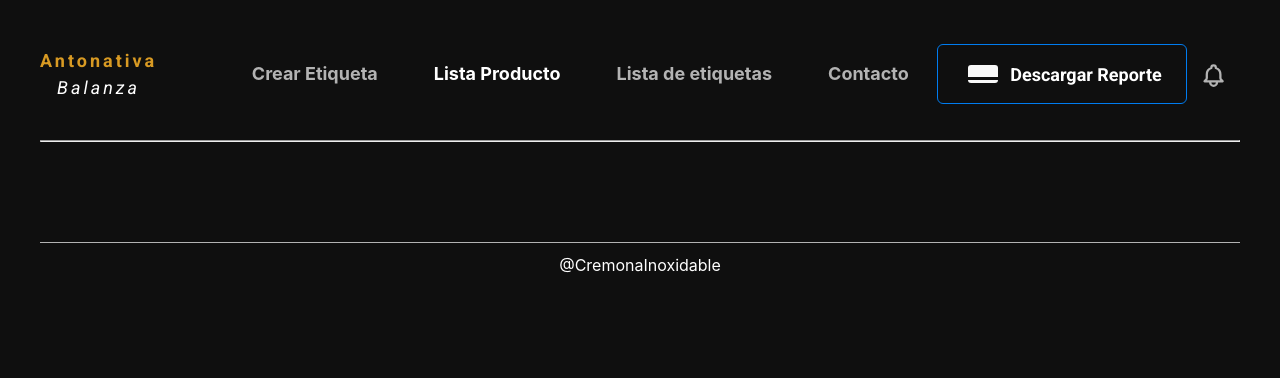
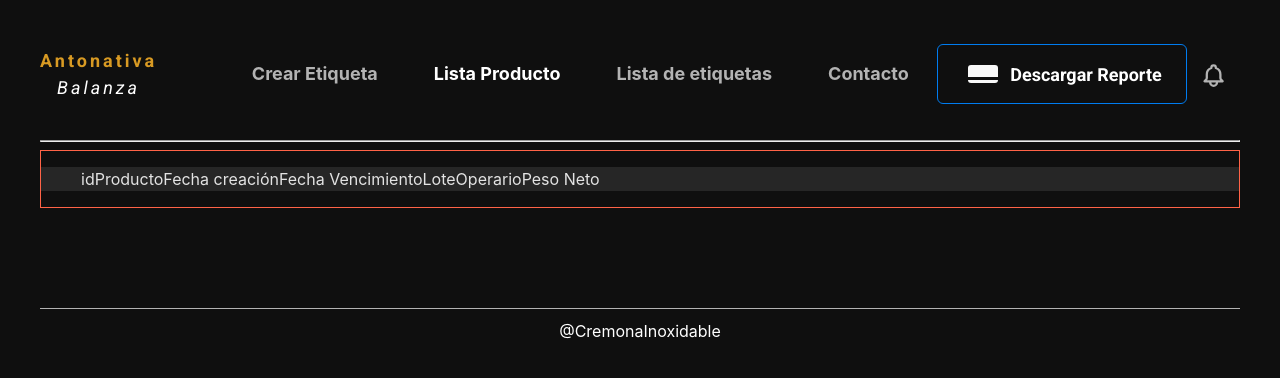
Before and after one commit to JhonatanCremona/interfazBalanzaAntonativa, a React (Vite) app: page /producto in a window 1280 px wide. Shown: the top 378 px of the page. Built offline with nearby package versions, Linux system fonts and the light colour scheme; no server answers.

Commit message:
Agregar App.jsx ListaProducto

```diff
--- /dev/null
+++ b/public/css/ListaProducto.css
@@ -0,0 +1,9 @@
+.listaProducto {
+    border: 1px solid tomato;
+}
+.listaProducto ul {
+    display: flex;
+    list-style: none;
+    background: #262626;
+
+}
--- a/src/App.jsx
+++ b/src/App.jsx
@@ -11,7 +11,7 @@ import { EtiquetaContextProvaider } from './components/context/EtiquetaContext';
 import { Contacts } from './components/Contact';
 import { Layout } from './components/Layaout';
 import { Footer } from './components/Footer';
-import { ListaProducto } from './components/listaProducto/listaProducto';
+import { ListaProducto } from './components/listaProducto/ListaProducto';
 
 function App() {
 
--- a/src/components/context/EtiquetaContext.jsx
+++ b/src/components/context/EtiquetaContext.jsx
@@ -5,9 +5,8 @@ export const EtiquetaContextProvaider = ({ children}) => {
     const [etiqueta, setEtiqueta] = useState([]);
     const [producto, setProducto] = useState([]);
 
-    const API = "http://localhost:5000/api/listar";
-    const apiProducto = "http://localhost:5000/pruductos/listar"
-    const example  = "https://dummyjson.com/products"
+    const API = "http://localhost:5000/etiquetas/listar";
+    const apiProducto = "http://localhost:5000/productos";
 
     const options = {
         method: "GET",
@@ -19,13 +18,12 @@ export const EtiquetaContextProvaider = ({ children}) => {
             .then(response => response.json())
             .then(json => setEtiqueta(json))
             .catch(err => console.log(err));
-
         fetch(apiProducto, options)
             .then(response => response.json())
             .then(json => setProducto(json))
             .catch(err => console.log(err));
-
     },[]);
+    console.log({producto});
     console.log({etiqueta});
     const ordernarId = etiqueta.sort((a, b) => a.id - b.id)
 
--- a/src/components/listaPlantilla/listaEtiquetas.jsx
+++ b/src/components/listaPlantilla/listaEtiquetas.jsx
@@ -39,7 +39,7 @@ export const ListaEtiqueta = () => {
 
     useEffect(()=>{
         if (etiquetaDelete.estado === true) {
-            const apiUrl = `http://localhost:5000/api/${etiquetaDelete.id}`
+            const apiUrl = `http://localhost:5000/etiquetas/${etiquetaDelete.id}`
             const settings = {
                 method: "Delete",
             }
@@ -52,31 +52,19 @@ export const ListaEtiqueta = () => {
                     borderTop : '5px solid red',
                     }
             })
-            setEtiquetaDelete({
-                id:"",
-                name:"",
-                estado:false
-            })
-
-
+            setEtiquetaDelete({id:"",name:"",estado:false})
         }
     },[etiquetaDelete.estado]);
 
     useEffect(()=> {
         if (etiquetaPrint.estado === true) {
             console.log("Me ejecute");
-            const apiUrl = `http://localhost:5000/api/imprimir/${etiquetaPrint.id}`
+            const apiUrl = `http://localhost:5000/etiquetas/imprimir/${etiquetaPrint.id}`
             const settings = {
                 method: "GET",
             }
             fetchMethod(apiUrl, settings)
-            .then(response => toast.success(`🖶   Imprimiendo etiqueta... 🖶`, {
-                style: {
-                    borderTop : '5px solid green',
-                    fontSize: "20px",
-                    transition: "all 0.3s"
-                    }
-            }))
+            .then(response => console.log(response.json))
             .catch((error) => {
                 toast.error(`Sin conexión al server ... 🖶`, {
                     style: {
@@ -87,7 +75,15 @@ export const ListaEtiqueta = () => {
                 })
                 return console.log(`Error Capturado Fuera de la función async: ${error}`)
             });
-            SetEtiquetaPrint(false)
+
+            toast.success(`🖶   Imprimiendo etiqueta... 🖶`, {
+                style: {
+                    borderTop : '5px solid green',
+                    fontSize: "20px",
+                    transition: "all 0.3s"
+                    }
+            })
+            SetEtiquetaPrint({id:"",estado:false})
         }
     }, [etiquetaPrint.estado])
 
--- a/src/components/listaProducto/ListaProducto.jsx
+++ b/src/components/listaProducto/ListaProducto.jsx
@@ -1,11 +1,21 @@
-
-
-
+import "../../../public/css/ListaProducto.css"
 
 export const ListaProducto = () => {
     return (
         <>
-
+            <section>
+                <article className="listaProducto">
+                    <ul>
+                        <li>id</li>
+                        <li>Producto</li>
+                        <li>Fecha creación</li>
+                        <li>Fecha Vencimiento</li>
+                        <li>Lote</li>
+                        <li>Operario</li>
+                        <li>Peso Neto</li>
+                    </ul>
+                </article>
+            </section>
         </>
     )
 }
```
